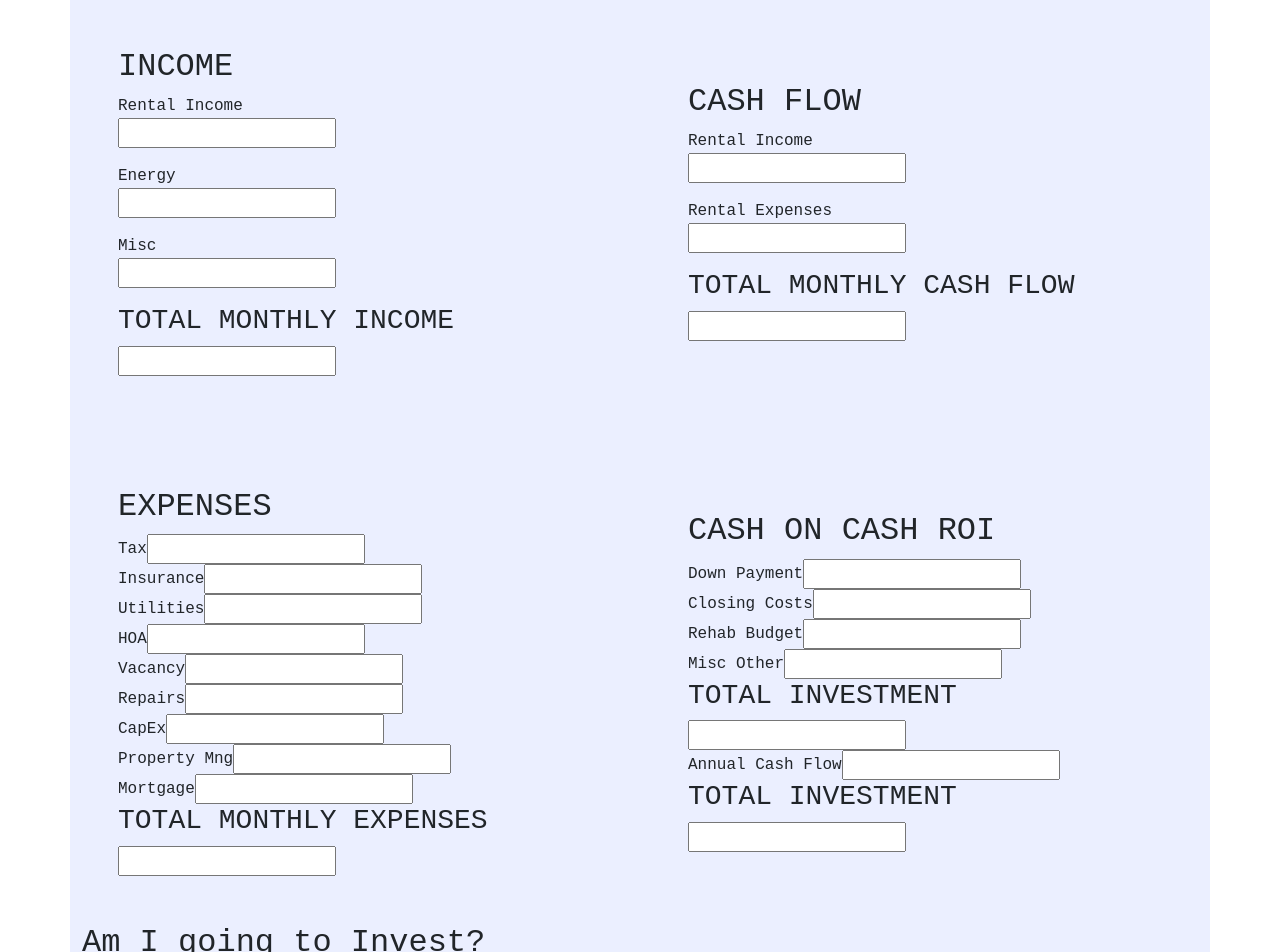
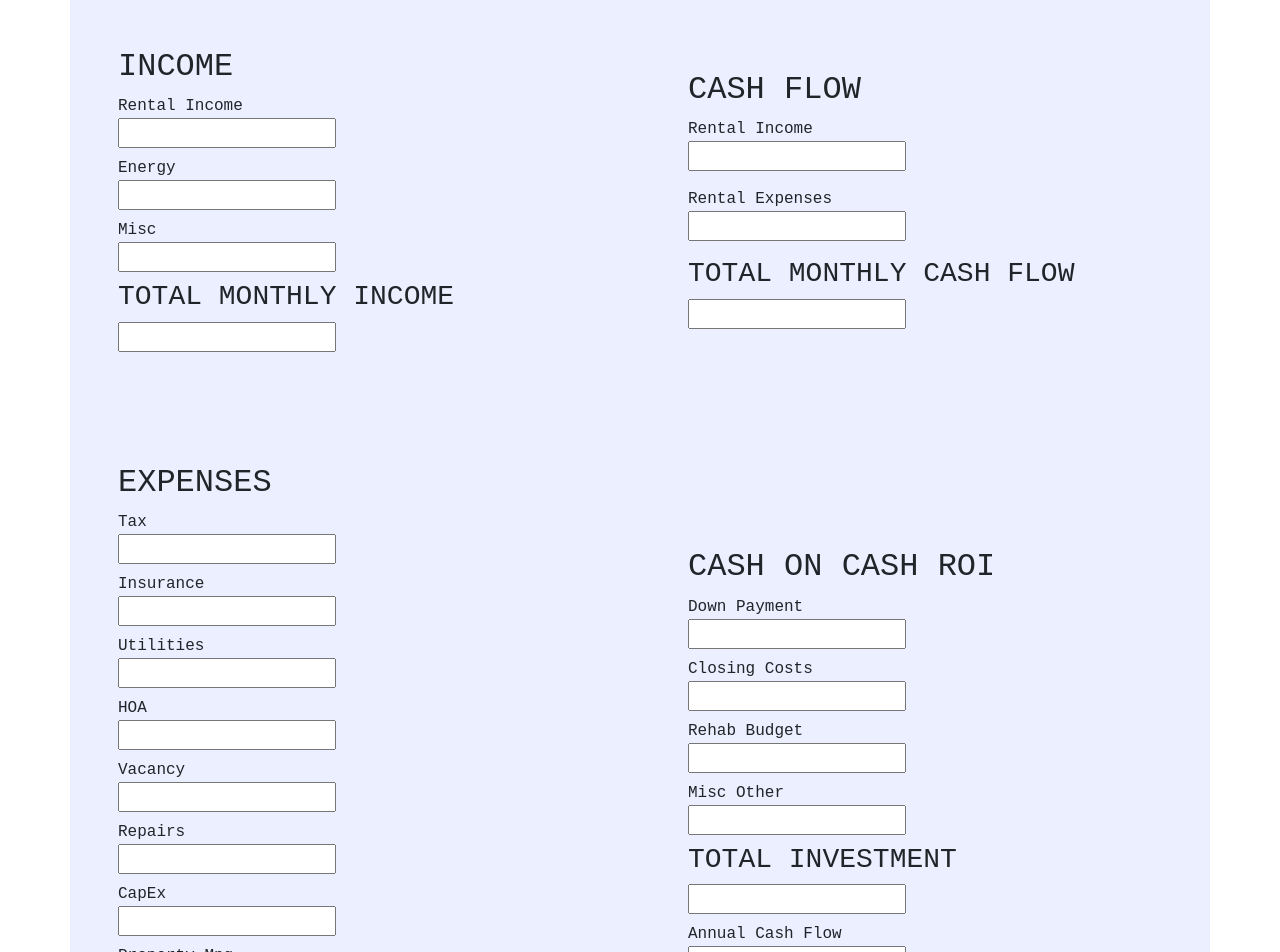
Before and after one commit to maderi21/ROI, a React (Create React App) app in the folder rentals/: page / in a window 1280 px wide. Shown: the top 952 px of the page. Built offline with nearby package versions, Linux system fonts and the light colour scheme.

Commit message:
flex on input v.2

```diff
--- a/rentals/src/components/CashRoi.jsx
+++ b/rentals/src/components/CashRoi.jsx
@@ -6,32 +6,52 @@ const CashRoi = () => {
       <h2>CASH ON CASH ROI</h2>
       <div>
         <label htmlFor="monthlyRent">Down Payment</label>
-        <input type="number" id="monthlyRent" />
+        <input
+          type="number"
+          id="monthlyRent"
+          className="d-flex flex-row mb-2"
+        />
       </div>
       <div>
         <label htmlFor="monthlyRent">Closing Costs</label>
-        <input type="number" id="monthlyRent" />
+        <input
+          type="number"
+          id="monthlyRent"
+          className="d-flex flex-row mb-2"
+        />
       </div>
       <div>
         <label htmlFor="monthlyRent">Rehab Budget</label>
-        <input type="number" id="monthlyRent" />
+        <input
+          type="number"
+          id="monthlyRent"
+          className="d-flex flex-row mb-2"
+        />
       </div>
       <div>
         <label htmlFor="monthlyRent">Misc Other</label>
-        <input type="number" id="monthlyRent" />
+        <input
+          type="number"
+          id="monthlyRent"
+          className="d-flex flex-row mb-2"
+        />
       </div>
       <div>
         <h3>TOTAL INVESTMENT</h3>
       </div>
-      <input type="number" id="monthlyRent" />
+      <input type="number" id="monthlyRent" className="d-flex flex-row mb-2" />
       <div>
         <label htmlFor="monthlyRent">Annual Cash Flow</label>
-        <input type="number" id="monthlyRent" />
+        <input
+          type="number"
+          id="monthlyRent"
+          className="d-flex flex-row mb-2"
+        />
       </div>
       <div>
         <h3>TOTAL INVESTMENT</h3>
       </div>
-      <input type="number" id="monthlyRent" />
+      <input type="number" id="monthlyRent" className="d-flex flex-row mb-2" />
     </div>
   );
 };
--- a/rentals/src/components/Expenses.jsx
+++ b/rentals/src/components/Expenses.jsx
@@ -6,44 +6,80 @@ const Expenses = () => {
       <h2>EXPENSES</h2>
       <div>
         <label htmlFor="monthlyRent">Tax</label>
-        <input type="number" id="monthlyRent" />
+        <input
+          type="number"
+          id="monthlyRent"
+          className="d-flex flex-row mb-2"
+        />
       </div>
       <div>
         <label htmlFor="monthlyRent">Insurance</label>
-        <input type="number" id="monthlyRent" />
+        <input
+          type="number"
+          id="monthlyRent"
+          className="d-flex flex-row mb-2"
+        />
       </div>
       <div>
         <label htmlFor="monthlyRent">Utilities</label>
-        <input type="number" id="monthlyRent" />
+        <input
+          type="number"
+          id="monthlyRent"
+          className="d-flex flex-row mb-2"
+        />
       </div>
       <div>
         <label htmlFor="monthlyRent">HOA</label>
-        <input type="number" id="monthlyRent" />
+        <input
+          type="number"
+          id="monthlyRent"
+          className="d-flex flex-row mb-2"
+        />
       </div>
       <div>
         <label htmlFor="monthlyRent">Vacancy</label>
-        <input type="number" id="monthlyRent" />
+        <input
+          type="number"
+          id="monthlyRent"
+          className="d-flex flex-row mb-2"
+        />
       </div>
       <div>
         <label htmlFor="monthlyRent">Repairs</label>
-        <input type="number" id="monthlyRent" />
+        <input
+          type="number"
+          id="monthlyRent"
+          className="d-flex flex-row mb-2"
+        />
       </div>
       <div>
         <label htmlFor="monthlyRent">CapEx</label>
-        <input type="number" id="monthlyRent" />
+        <input
+          type="number"
+          id="monthlyRent"
+          className="d-flex flex-row mb-2"
+        />
       </div>
       <div>
         <label htmlFor="monthlyRent">Property Mng</label>
-        <input type="number" id="monthlyRent" />
+        <input
+          type="number"
+          id="monthlyRent"
+          className="d-flex flex-row mb-2"
+        />
       </div>
       <div>
         <label htmlFor="monthlyRent">Mortgage</label>
-        <input type="number" id="monthlyRent" />
+        <input
+          type="number"
+          id="monthlyRent"
+          className="d-flex flex-row mb-2"
+        />
       </div>
       <div>
         <h3>TOTAL MONTHLY EXPENSES</h3>
       </div>
-      <input type="number" id="monthlyRent" />
+      <input type="number" id="monthlyRent" className="d-flex flex-row mb-2" />
     </div>
   );
 };
--- a/rentals/src/components/Income.jsx
+++ b/rentals/src/components/Income.jsx
@@ -9,7 +9,7 @@ const Income = () => {
         <input
           type="number"
           id="monthlyRent"
-          className="d-flex flex-row mb-3"
+          className="d-flex flex-row mb-2"
         />
       </div>
       <div>
@@ -17,7 +17,7 @@ const Income = () => {
         <input
           type="number"
           id="monthlyRent"
-          className="d-flex flex-row mb-3"
+          className="d-flex flex-row mb-2"
         />
       </div>
       <div>
@@ -25,7 +25,7 @@ const Income = () => {
         <input
           type="number"
           id="monthlyRent"
-          className="d-flex flex-row mb-3"
+          className="d-flex flex-row mb-2"
         />
       </div>
       <div>
--- a/rentals/src/components/Outcome.jsx
+++ b/rentals/src/components/Outcome.jsx
@@ -2,13 +2,15 @@ import React from "react";
 
 const Outcome = () => {
   return (
-    <div>
-      <h2>Am I going to Invest?</h2>
-      <div>
-        <span>yes</span>
-        <span>no</span>
+    <>
+      <div className="d-flex justify-content-center">
+        <h2>Am I going to Invest?</h2>
       </div>
-    </div>
+      <div className="d-flex justify-content-center">
+        <button className="m-2 mb-5">yes</button>
+        <button className="m-2 mb-5">no</button>
+      </div>
+    </>
   );
 };
 
```
